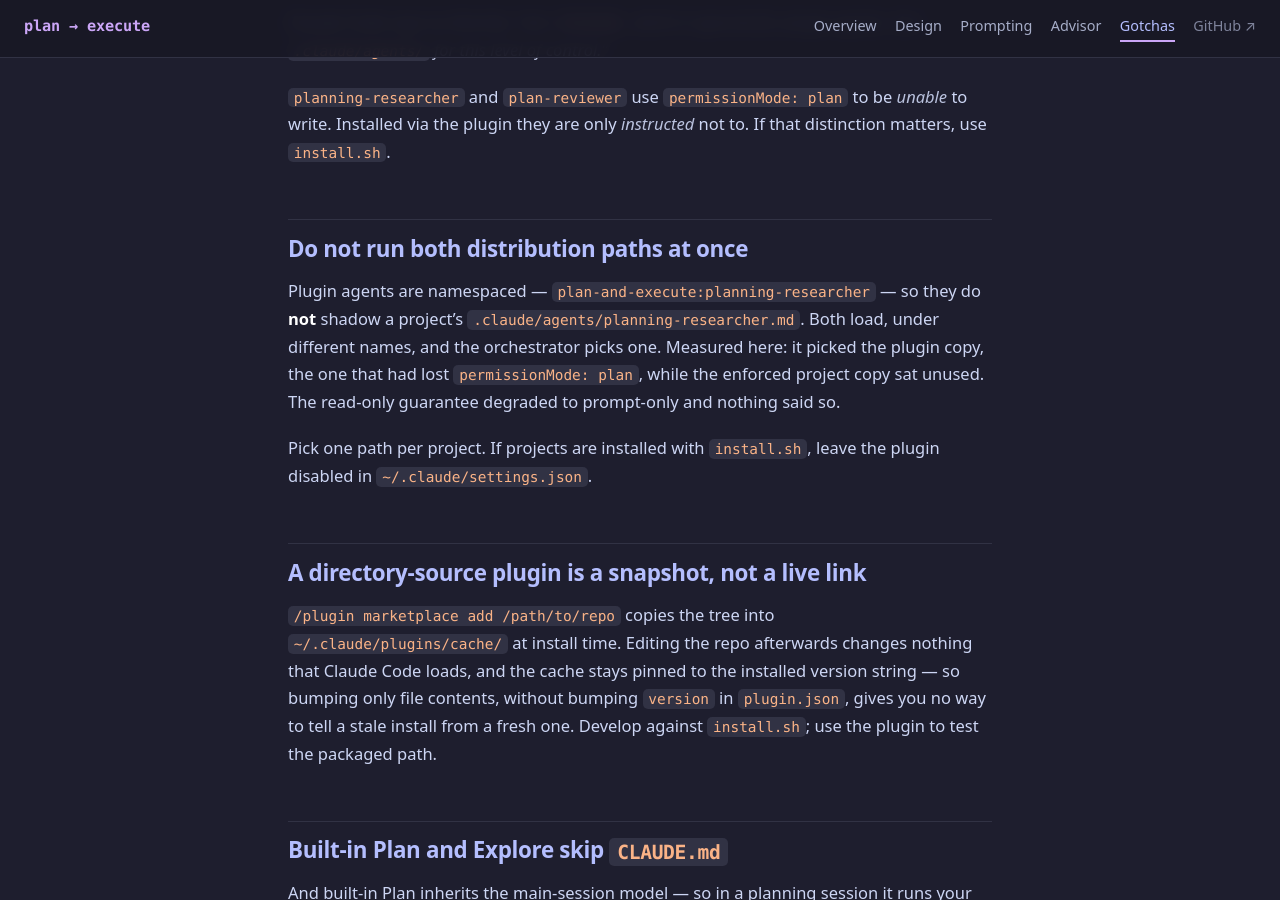
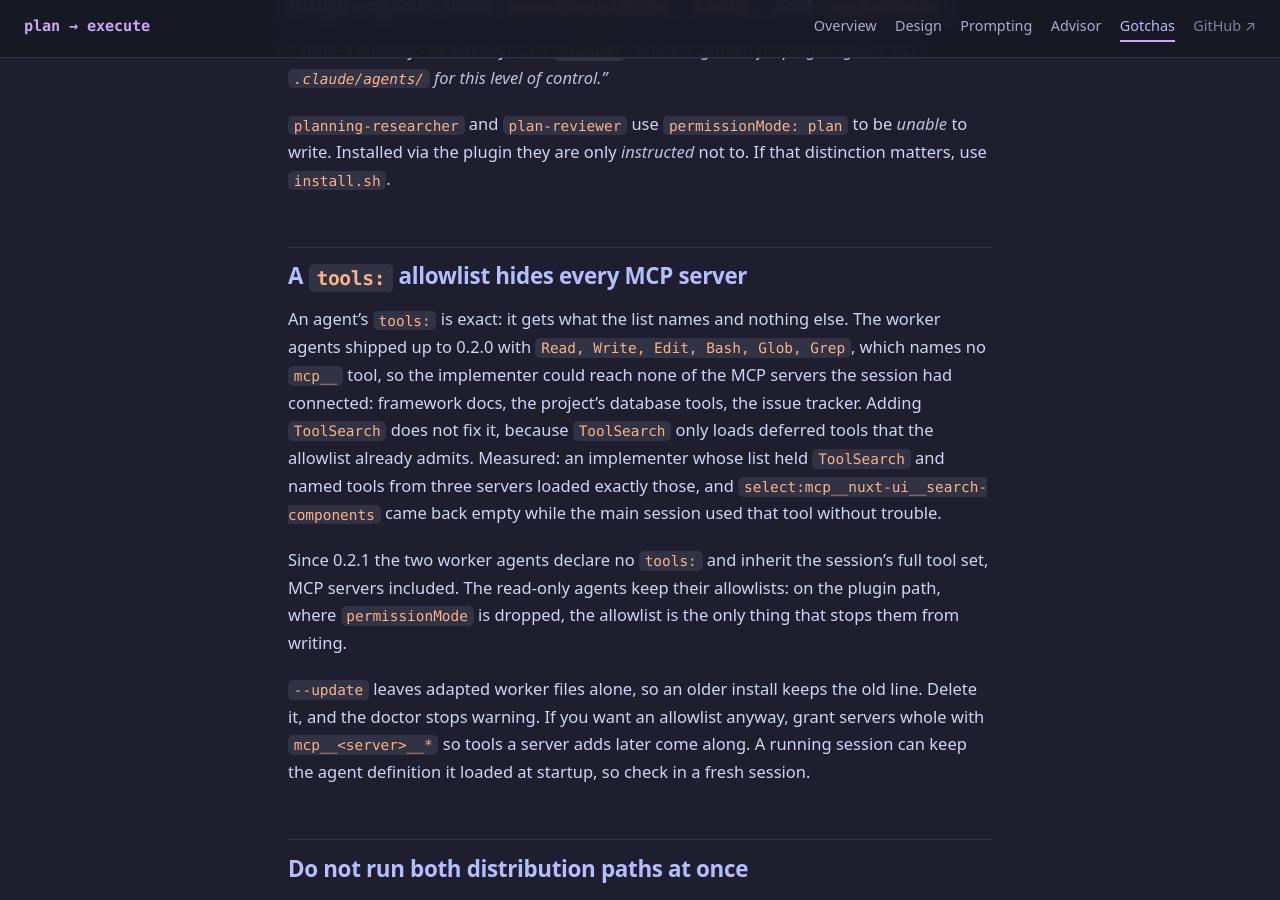
Before and after one commit to ekstremedia/claude-code-plan-and-execution, a Jekyll site: the page built from docs/gotchas.md, in a window 1280 px wide and 900 px high, scrolled down 3702 px. Built offline with Jekyll 4.4.1, drawn with Linux system fonts in a browser that asks for light colours; some of the changed text lies outside the part shown.

Commit message:
fix: worker agents inherit the session's tools, MCP servers included
The implementer and quick-implementer shipped with a tools: allowlist of
Read, Write, Edit, Bash, Glob, Grep. It named no mcp__ tool and no
ToolSearch, so neither worker could reach any MCP server the project had
connected (framework docs, database tools, the issue tracker). Both now
declare no tools: and inherit. The read-only agents keep their
allowlists, which are their only write guard on the plugin path.

- lint: workers must not declare tools:, read-only agents must
- doctor: warns when a worker allowlist has no mcp__ entries, since
  --update keeps adapted worker files and older installs keep the line
- ci: a fresh install's workers must inherit
- docs: gotcha and design note; version 0.2.1

Co-Authored-By: Claude Opus 5.5 <noreply@anthropic.com>

```diff
--- a/docs/gotchas.md
+++ b/docs/gotchas.md
@@ -13,8 +13,9 @@ The checkable ones are mechanized:
 [`scripts/doctor.sh <project>`](https://github.com/ekstremedia/claude-code-plan-and-execution/blob/main/scripts/doctor.sh)
 asserts them against a live install — the env override, the dual distribution
 paths, a dropped `permissionMode`, inert `maxTurns` keys, unadapted worker
-agents, wrapper refusal (`--probe`), a stale plugin snapshot. Prose is for
-understanding a failure; run the doctor to find one.
+agents, a worker allowlist that hides MCP servers, wrapper refusal (`--probe`),
+a stale plugin snapshot. Prose is for understanding a failure; run the doctor to
+find one.
 
 ## Do not run `/make-plan` from plan mode
 
@@ -151,6 +152,29 @@ agents. Use `.claude/agents/` for this level of control."*
 `planning-researcher` and `plan-reviewer` use `permissionMode: plan` to be
 *unable* to write. Installed via the plugin they are only *instructed* not to.
 If that distinction matters, use `install.sh`.
+
+## A `tools:` allowlist hides every MCP server
+
+An agent's `tools:` is exact: it gets what the list names and nothing else. The
+worker agents shipped up to 0.2.0 with `Read, Write, Edit, Bash, Glob, Grep`,
+which names no `mcp__` tool, so the implementer could reach none of the MCP
+servers the session had connected: framework docs, the project's database tools,
+the issue tracker. Adding `ToolSearch` does not fix it, because `ToolSearch` only
+loads deferred tools that the allowlist already admits. Measured: an implementer
+whose list held `ToolSearch` and named tools from three servers loaded exactly
+those, and `select:mcp__nuxt-ui__search-components` came back empty while the
+main session used that tool without trouble.
+
+Since 0.2.1 the two worker agents declare no `tools:` and inherit the session's
+full tool set, MCP servers included. The read-only agents keep their allowlists:
+on the plugin path, where `permissionMode` is dropped, the allowlist is the only
+thing that stops them from writing.
+
+`--update` leaves adapted worker files alone, so an older install keeps the old
+line. Delete it, and the doctor stops warning. If you want an allowlist anyway,
+grant servers whole with `mcp__<server>__*` so tools a server adds later come
+along. A running session can keep the agent definition it loaded at startup, so
+check in a fresh session.
 
 ## Do not run both distribution paths at once
 
```
Also changed, not shown: agents/implementer.md (+0 -1 lines), agents/quick-implementer.md (+0 -1 lines), docs/design.md (+6 -0 lines), scripts/lint.py (+8 -2 lines), .claude-plugin/marketplace.json, .claude-plugin/plugin.json, .github/workflows/ci.yml, 1 other file.
